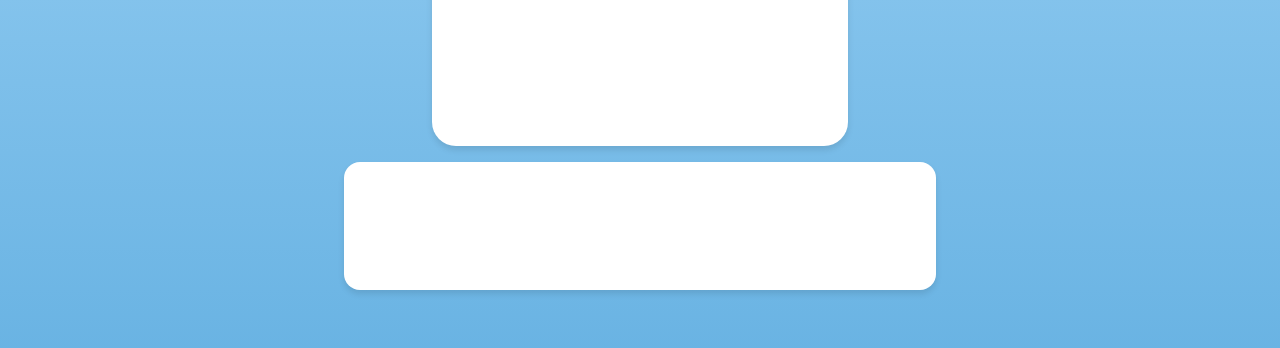
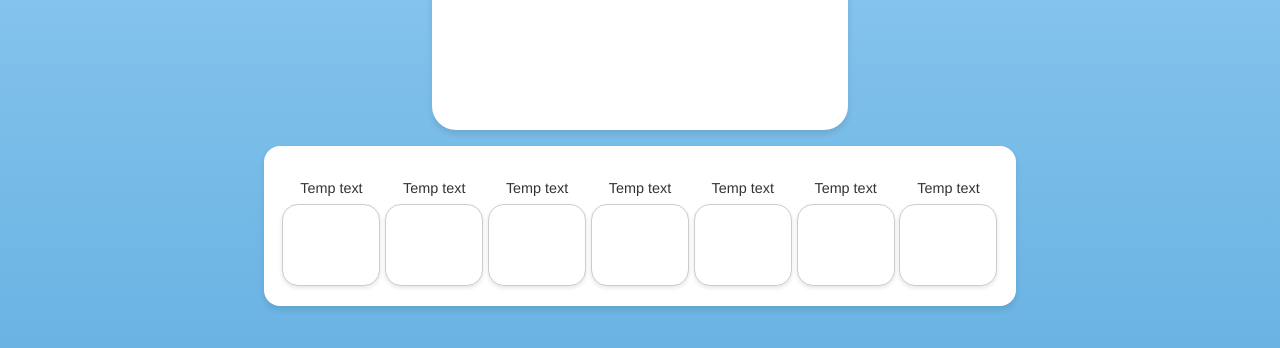
Before and after one commit to dinkdonk0/weatherApp, a plain HTML site: page index.html in a window 1280 px wide. Shown: the part 442-790 px from the top of the page. Drawn offline with Linux system fonts and the light colour scheme.

Commit message:
added html and css for week prognosis, temp text.

```diff
--- a/index.html
+++ b/index.html
@@ -19,7 +19,36 @@
             <h2 class="temp">25°C</h2>
             <h3 class="stats">Sunny</h3>
         </div>
-        <div class="weekPrognosis"></div>
+        <div class="weekPrognosis">
+            <div class="day-wrapper">
+                <p>Temp text</p>
+                <div class="day"></div>
+            </div>
+            <div class="day-wrapper">
+                <p>Temp text</p>
+                <div class="day"></div>
+            </div>
+            <div class="day-wrapper">
+                <p>Temp text</p>
+                <div class="day"></div>
+            </div>
+            <div class="day-wrapper">
+                <p>Temp text</p>
+                <div class="day"></div>
+            </div>
+            <div class="day-wrapper">
+                <p>Temp text</p>
+                <div class="day"></div>
+            </div>
+            <div class="day-wrapper">
+                <p>Temp text</p>
+                <div class="day"></div>
+            </div>
+            <div class="day-wrapper">
+                <p>Temp text</p>
+                <div class="day"></div>
+            </div>
+        </div>
     </main>
 </body>
 </html>
--- a/style.css
+++ b/style.css
@@ -89,14 +89,40 @@ html, body {
   }
 
   .weekPrognosis {
-    width: 35rem;
-    height: 6rem;
+    display: flex;
+    justify-content: space-around;
+    align-items: center;
+    width: 45rem;
+    height: 8rem;
     background-color: #ffffff;
     border-radius: 1rem;
     box-shadow: 0 4px 6px rgba(0, 0, 0, 0.1);
+    padding: 1rem;
+  }
+
+  .day-wrapper {
+    display: flex;
+    flex-direction: column;
+    align-items: center;
+    text-align: center;
+  }
+
+  .day-wrapper p {
+    font-size: 0.9rem;
+    font-weight: 300;
+    margin-bottom: 0.5rem;
+    color: #333;
+  }
+
+  .day {
     display: flex;
     flex-direction: column;
     justify-content: center;
     align-items: center;
-    padding: 1rem;
+    width: 6rem;
+    height: 5rem;
+    background-color: #ffffff;
+    border: 1px solid #ccc;
+    border-radius: 1rem;
+    box-shadow: 0 2px 4px rgba(0, 0, 0, 0.1);
   }
```
